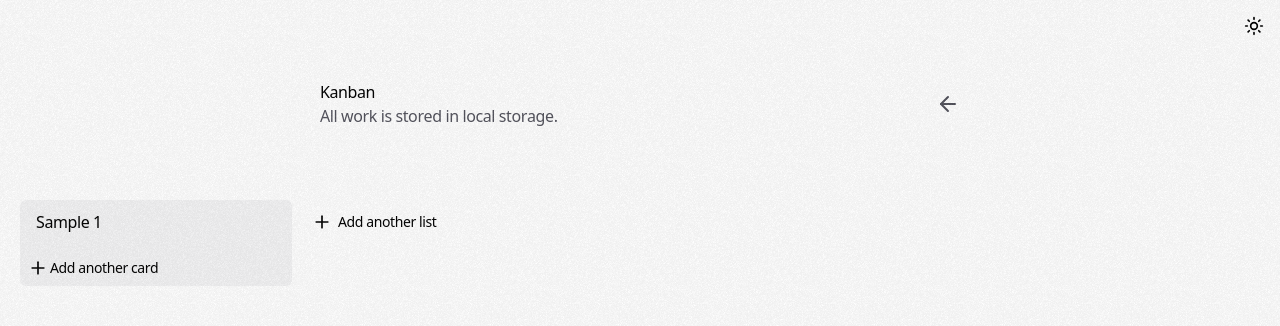
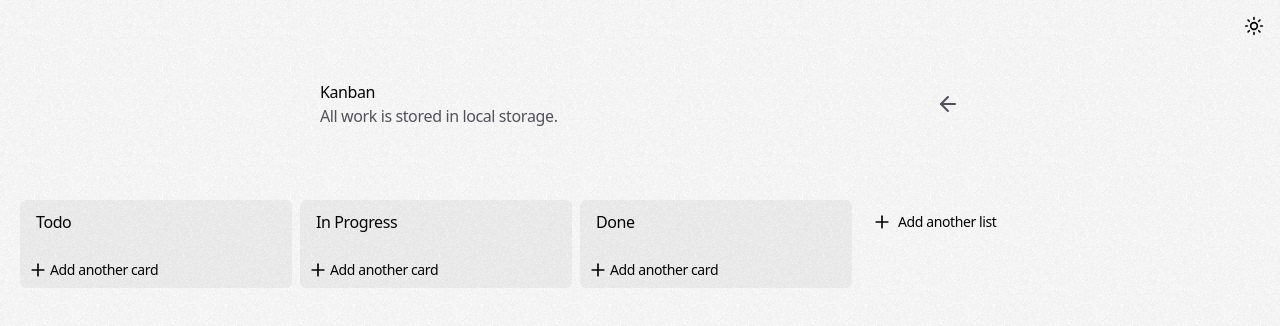
Before and after one commit to kidow/journey, a Next.js app: page /kanban in a window 1280 px wide. Shown: the top 326 px of the page. Built offline with nearby package versions, Linux system fonts and the light colour scheme.

Commit message:
chore: card, item

```diff
--- a/app/globals.css
+++ b/app/globals.css
@@ -5,6 +5,10 @@
 @layer base {
   button {
     @apply cursor-pointer;
+  }
+  input,
+  textarea {
+    @apply ring-2 ring-transparent outline-none placeholder:italic focus:ring-blue-500;
   }
 }
 
--- a/app/kanban/card.tsx
+++ b/app/kanban/card.tsx
@@ -9,7 +9,7 @@ export default function Card({ name, index }: Props): React.ReactElement {
   return (
     <li>
       <div className="rounded-lg cursor-pointer bg-zinc-100 dark:bg-zinc-800">
-        <div className="py-1.5 px-2">name</div>
+        <div className="py-1.5 px-2">{name}</div>
       </div>
     </li>
   )
--- a/app/kanban/client.tsx
+++ b/app/kanban/client.tsx
@@ -12,7 +12,16 @@ export default function Client(): React.ReactElement {
   const { list, setList } = useKanbanStore()
 
   useEffect(() => {
-    setList([{ id: randomString(), title: 'Sample 1', cardList: [] }])
+    const kanban = window.localStorage.getItem('kanban')
+    setList(
+      kanban
+        ? JSON.parse(kanban)
+        : [
+            { id: randomString(), title: 'Todo', cardList: [] },
+            { id: randomString(), title: 'In Progress', cardList: [] },
+            { id: randomString(), title: 'Done', cardList: [] }
+          ]
+    )
     document.body.classList.add('overflow-x-auto')
     return () => {
       document.body.classList.remove('overflow-x-auto')
@@ -37,6 +46,7 @@ export default function Client(): React.ReactElement {
               title={item.title}
               cardList={item.cardList}
               index={key}
+              isEdit={item.isEdit}
             />
           ))}
           <div
--- a/app/kanban/item.tsx
+++ b/app/kanban/item.tsx
@@ -1,7 +1,8 @@
 'use client'
 
-import { PlusIcon } from 'lucide-react'
-import { randomString, useObjectState } from 'services'
+import { PencilIcon, PlusIcon, XIcon } from 'lucide-react'
+import { useForm } from 'react-hook-form'
+import { useObjectState } from 'services'
 
 import Card from './card'
 import { useKanbanStore } from './store'
@@ -10,46 +11,146 @@ interface Props {
   index: number
   id: string
   title: string
-  cardList: string[]
+  cardList: Array<{ name: string }>
+  isEdit?: boolean
 }
 interface State {
-  isEdit: boolean
+  isAdd: boolean
+}
+interface Inputs {
+  name: string
 }
 
 export default function Item({
   id,
   title,
   cardList,
-  index
+  index,
+  isEdit
 }: Props): React.ReactElement {
-  const [{ isEdit }, setState] = useObjectState<State>({
-    isEdit: true
+  const [{ isAdd }, setState] = useObjectState<State>({
+    isAdd: false
   })
+  const { register, handleSubmit, reset } = useForm<Inputs>()
   const { list, setList } = useKanbanStore()
+
+  function onSubmit(data: Inputs) {
+    setList([
+      ...list.slice(0, index),
+      { id, title, cardList: [...cardList, { name: data.name }] },
+      ...list.slice(index + 1)
+    ])
+    setState({ isAdd: false })
+    reset()
+  }
   return (
     <div className="rounded-md overflow-hidden dark:bg-zinc-900 bg-zinc-100 w-68 shrink-0">
-      <div className="pt-1.5 pr-9 pb-1 pl-2">
-        <div className="py-1 px-2">{title}</div>
+      <div className="py-1.5 px-2 flex items-center group">
+        {isEdit ? (
+          <input
+            className="py-1 px-2 flex-1 rounded-md"
+            autoFocus
+            value={title}
+            onChange={(e) =>
+              setList([
+                ...list.slice(0, index),
+                {
+                  ...list[index],
+                  title: e.target.value
+                },
+                ...list.slice(index + 1)
+              ])
+            }
+            onBlur={() =>
+              setList([
+                ...list.slice(0, index),
+                {
+                  ...list[index],
+                  isEdit: false
+                },
+                ...list.slice(index + 1)
+              ])
+            }
+          />
+        ) : (
+          <div
+            className="py-1 px-2 flex-1 cursor-text"
+            onClick={() =>
+              setList([
+                ...list.slice(0, index),
+                {
+                  ...list[index],
+                  isEdit: true
+                },
+                ...list.slice(index + 1)
+              ])
+            }
+          >
+            {title}
+          </div>
+        )}
+        {!isEdit && (
+          <button
+            onClick={() =>
+              setList([
+                ...list.slice(0, index),
+                {
+                  ...list[index],
+                  isEdit: true
+                },
+                ...list.slice(index + 1)
+              ])
+            }
+            className="invisible group-hover:visible"
+          >
+            <PencilIcon size={14} />
+          </button>
+        )}
       </div>
       <ul className="px-2 space-y-2 pb-2">
         {cardList.map((card, key) => (
-          <Card name={card} index={key} key={key} />
+          <Card name={card.name} index={key} key={key} />
         ))}
       </ul>
-      <button
-        className="p-2 flex items-center w-full gap-0.5 dark:hover:bg-zinc-800 hover:bg-zinc-200 duration-150"
-        aria-label="Add another card"
-        onClick={() =>
-          setList([
-            ...list.slice(0, index),
-            { id, title, cardList: [...cardList, ''] },
-            ...list.slice(index + 1)
-          ])
-        }
-      >
-        <PlusIcon size={20} />
-        <span className="text-sm">Add another card</span>
-      </button>
+      {isAdd ? (
+        <form onSubmit={handleSubmit(onSubmit)} className="p-2 space-y-2">
+          <textarea
+            {...register('name', { required: true })}
+            className="py-1 px-2 flex-1 rounded-md w-full"
+            autoFocus
+            rows={3}
+            placeholder="Enter a title for this card..."
+            onBlur={() => {
+              setState({ isAdd: false })
+              reset()
+            }}
+          />
+          <div className="flex items-center gap-1">
+            <button
+              type="submit"
+              className="px-4 py-2 rounded-md bg-blue-500 text-white"
+            >
+              Add card
+            </button>
+            <button
+              type="button"
+              className="p-2 rounded-md"
+              onClick={() => setState({ isAdd: false })}
+            >
+              <XIcon size={20} />
+            </button>
+          </div>
+        </form>
+      ) : (
+        <button
+          className="p-2 flex items-center w-full gap-0.5 dark:hover:bg-zinc-800 hover:bg-zinc-200 duration-150"
+          aria-label="Add another card"
+          onClick={() => setState({ isAdd: true })}
+        >
+          <PlusIcon size={20} />
+          <span className="text-sm">Add another card</span>
+        </button>
+      )}
     </div>
   )
 }
--- a/app/kanban/store.ts
+++ b/app/kanban/store.ts
@@ -1,10 +1,10 @@
 import { create } from 'zustand'
 
-type Card = string
 interface Item {
   id: string
   title: string
-  cardList: Card[]
+  cardList: Array<{ name: string }>
+  isEdit?: boolean
 }
 
 interface KanbanStore {
--- a/package.json
+++ b/package.json
@@ -21,6 +21,7 @@
     "nextjs-toploader": "^3.8.16",
     "react": "^19.1.0",
     "react-dom": "^19.1.0",
+    "react-hook-form": "^7.55.0",
     "sonner": "^2.0.3",
     "tailwind-merge": "^3.2.0",
     "use-debounce": "^10.0.4",
```
Also changed, not shown: 1 other file (tests, documents, lock files or other folders).
